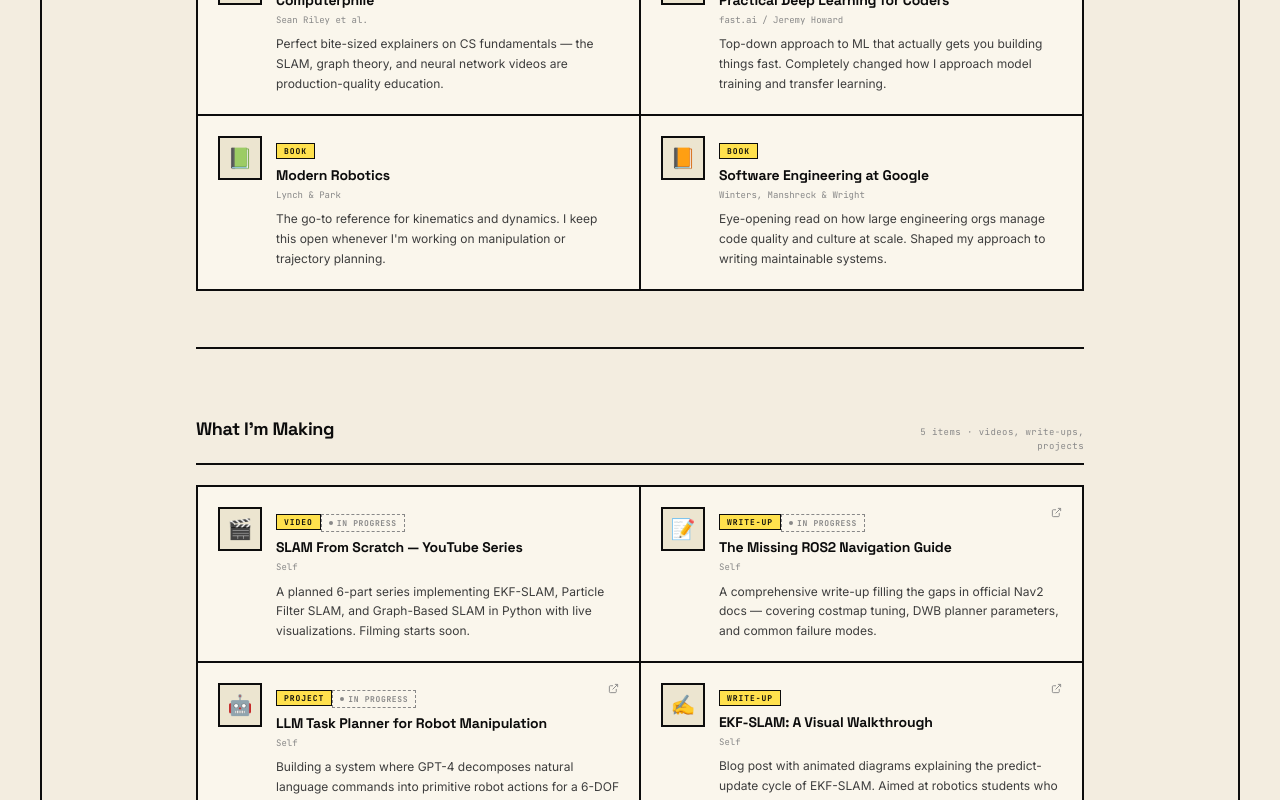
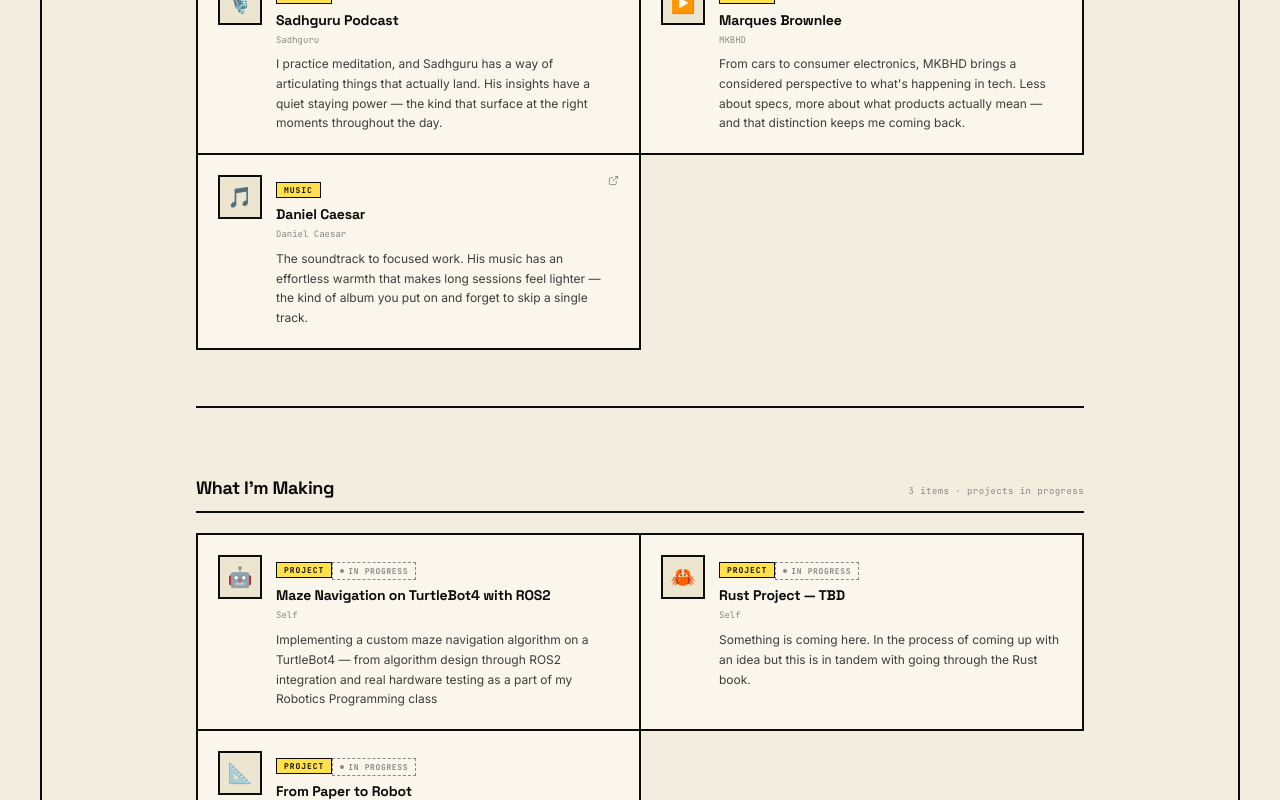
Before and after one commit to ngangi0195/ngangi0195.github.io, a Next.js app: page /content in a window 1280 px wide. Shown: the part 900-1700 px from the top of the page. Built offline with nearby package versions, Linux system fonts and the light colour scheme.

Commit message:
made changes

```diff
--- a/app/content/page.tsx
+++ b/app/content/page.tsx
@@ -12,6 +12,7 @@
   paper:    'Paper',
   podcast:  'Podcast',
   youtube:  'YouTube',
+  music:    'Music',
   course:   'Course',
   video:    'Video',
   writeup:  'Write-up',
@@ -140,7 +141,7 @@
             <div className="content-section-head">
               <div className="content-section-title">What I&apos;m Making</div>
               <div className="content-section-sub">
-                {makingItems.length} items · videos, write-ups, projects
+                {makingItems.length} items · projects in progress
               </div>
             </div>
             <div className="content-grid">
--- a/data/content.ts
+++ b/data/content.ts
@@ -3,6 +3,7 @@
   | 'paper'
   | 'podcast'
   | 'youtube'
+  | 'music'
   | 'course'
   | 'video'
   | 'writeup'
@@ -25,13 +26,23 @@
 export const contentItems: ContentItem[] = [
   // --- What I'm Into ---
   {
-    id: 'prob-robotics',
-    title: 'Probabilistic Robotics',
-    creator: 'Thrun, Burgard & Fox',
-    note: 'The canonical SLAM textbook. Dense but worth every page — the Kalman filter and particle filter chapters alone changed how I think about state estimation.',
+    id: 'rust-book',
+    title: 'The Rust Programming Language',
+    creator: 'Steve Klabnik & Carol Nichols',
+    note: 'Working through this to get a real handle on systems programming. The ownership model takes some adjusting to, but the way it forces you to think about memory makes you a sharper programmer in any language.',
     category: 'book',
     emoji: '📘',
-    link: 'https://probabilistic-robotics.org',
+    link: 'https://rust-book.cs.brown.edu/',
+    section: 'into',
+  },
+  {
+    id: 'unreasonable-hospitality',
+    title: 'Unreasonable Hospitality',
+    creator: 'Will Guidara',
+    note: 'A friend pointed me to this one, and the premise pulled me in immediately — what does it actually look like to go above and beyond for the people you care about? Excited to explore that question through Guidara\'s lens.',
+    category: 'book',
+    emoji: '📕',
+    link: 'https://www.unreasonablehospitality.com',
     section: 'into',
   },
   {
@@ -55,105 +66,65 @@
     section: 'into',
   },
   {
-    id: 'lex-podcast',
-    title: 'Lex Fridman Podcast',
-    creator: 'Lex Fridman',
-    note: 'Long-form interviews with roboticists, AI researchers, and engineers. The episodes with Marc Raibert and Pieter Abbeel are must-listens.',
+    id: 'sadhguru-podcast',
+    title: 'Sadhguru Podcast',
+    creator: 'Sadhguru',
+    note: 'I practice meditation, and Sadhguru has a way of articulating things that actually land. His insights have a quiet staying power — the kind that surface at the right moments throughout the day.',
     category: 'podcast',
     emoji: '🎙️',
-    link: 'https://lexfridman.com/podcast',
+    link: 'https://www.youtube.com/@SadhguruJV',
     section: 'into',
   },
   {
-    id: 'computerphile',
-    title: 'Computerphile',
-    creator: 'Sean Riley et al.',
-    note: 'Perfect bite-sized explainers on CS fundamentals — the SLAM, graph theory, and neural network videos are production-quality education.',
+    id: 'mkbhd',
+    title: 'Marques Brownlee',
+    creator: 'MKBHD',
+    note: 'From cars to consumer electronics, MKBHD brings a considered perspective to what\'s happening in tech. Less about specs, more about what products actually mean — and that distinction keeps me coming back.',
     category: 'youtube',
     emoji: '▶️',
-    link: 'https://youtube.com/@Computerphile',
+    link: 'https://youtube.com/@mkbhd',
     section: 'into',
   },
   {
-    id: 'fast-ai',
-    title: 'Practical Deep Learning for Coders',
-    creator: 'fast.ai / Jeremy Howard',
-    note: 'Top-down approach to ML that actually gets you building things fast. Completely changed how I approach model training and transfer learning.',
-    category: 'course',
-    emoji: '🎓',
-    link: 'https://course.fast.ai',
-    section: 'into',
-  },
-  {
-    id: 'modern-robotics',
-    title: 'Modern Robotics',
-    creator: 'Lynch & Park',
-    note: 'The go-to reference for kinematics and dynamics. I keep this open whenever I\'m working on manipulation or trajectory planning.',
-    category: 'book',
-    emoji: '📗',
-    section: 'into',
-  },
-  {
-    id: 'software-unseen',
-    title: 'Software Engineering at Google',
-    creator: 'Winters, Manshreck & Wright',
-    note: 'Eye-opening read on how large engineering orgs manage code quality and culture at scale. Shaped my approach to writing maintainable systems.',
-    category: 'book',
-    emoji: '📙',
+    id: 'daniel-caesar',
+    title: 'Daniel Caesar',
+    creator: 'Daniel Caesar',
+    note: 'The soundtrack to focused work. His music has an effortless warmth that makes long sessions feel lighter — the kind of album you put on and forget to skip a single track.',
+    category: 'music',
+    emoji: '🎵',
+    link: 'https://open.spotify.com/artist/20wkVLutqVOYrc0kxFs7rA',
     section: 'into',
   },
 
   // --- What I'm Making ---
   {
-    id: 'slam-series',
-    title: 'SLAM From Scratch — YouTube Series',
+    id: 'turtlebot-maze',
+    title: 'Maze Navigation on TurtleBot4 with ROS2',
     creator: 'Self',
-    note: 'A planned 6-part series implementing EKF-SLAM, Particle Filter SLAM, and Graph-Based SLAM in Python with live visualizations. Filming starts soon.',
-    category: 'video',
-    emoji: '🎬',
+    note: 'Implementing a custom maze navigation algorithm on a TurtleBot4 — from algorithm design through ROS2 integration and real hardware testing as a part of my Robotics Programming class',
+    category: 'project',
+    emoji: '🤖',
     inProgress: true,
     section: 'making',
   },
   {
-    id: 'ros2-nav-guide',
-    title: 'The Missing ROS2 Navigation Guide',
+    id: 'rust-project',
+    title: 'Rust Project — TBD',
     creator: 'Self',
-    note: 'A comprehensive write-up filling the gaps in official Nav2 docs — covering costmap tuning, DWB planner parameters, and common failure modes.',
-    category: 'writeup',
-    emoji: '📝',
-    link: '/blog/ros2-navigation-guide',
+    note: 'Something is coming here. In the process of coming up with an idea but this is in tandem with going through the Rust book.',
+    category: 'project',
+    emoji: '🦀',
     inProgress: true,
     section: 'making',
   },
   {
-    id: 'llm-planner-proj',
-    title: 'LLM Task Planner for Robot Manipulation',
+    id: 'paper-to-robot',
+    title: 'From Paper to Robot',
     creator: 'Self',
-    note: 'Building a system where GPT-4 decomposes natural language commands into primitive robot actions for a 6-DOF arm. Sharing progress on GitHub.',
+    note: 'A full-cycle deep dive into taking a robotics paper from first read to working implementation, learning through experience.',
     category: 'project',
-    emoji: '🤖',
-    link: 'https://github.com',
+    emoji: '📐',
     inProgress: true,
     section: 'making',
   },
-  {
-    id: 'ekf-blog',
-    title: 'EKF-SLAM: A Visual Walkthrough',
-    creator: 'Self',
-    note: 'Blog post with animated diagrams explaining the predict-update cycle of EKF-SLAM. Aimed at robotics students who found the textbook derivations too dense.',
-    category: 'writeup',
-    emoji: '✍️',
-    link: '/blog/ekf-slam-visual-walkthrough',
-    section: 'making',
-  },
-  {
-    id: 'path-planner-vid',
-    title: 'A* vs RRT: Which Should You Use?',
-    creator: 'Self',
-    note: 'Short explainer video comparing grid-based and sampling-based planners with animated visualizations of the search process.',
-    category: 'video',
-    emoji: '🎥',
-    link: 'https://youtube.com',
-    section: 'making',
-  },
 ]
```
Also changed, not shown: 50 other files (tests, documents, lock files or other folders).
